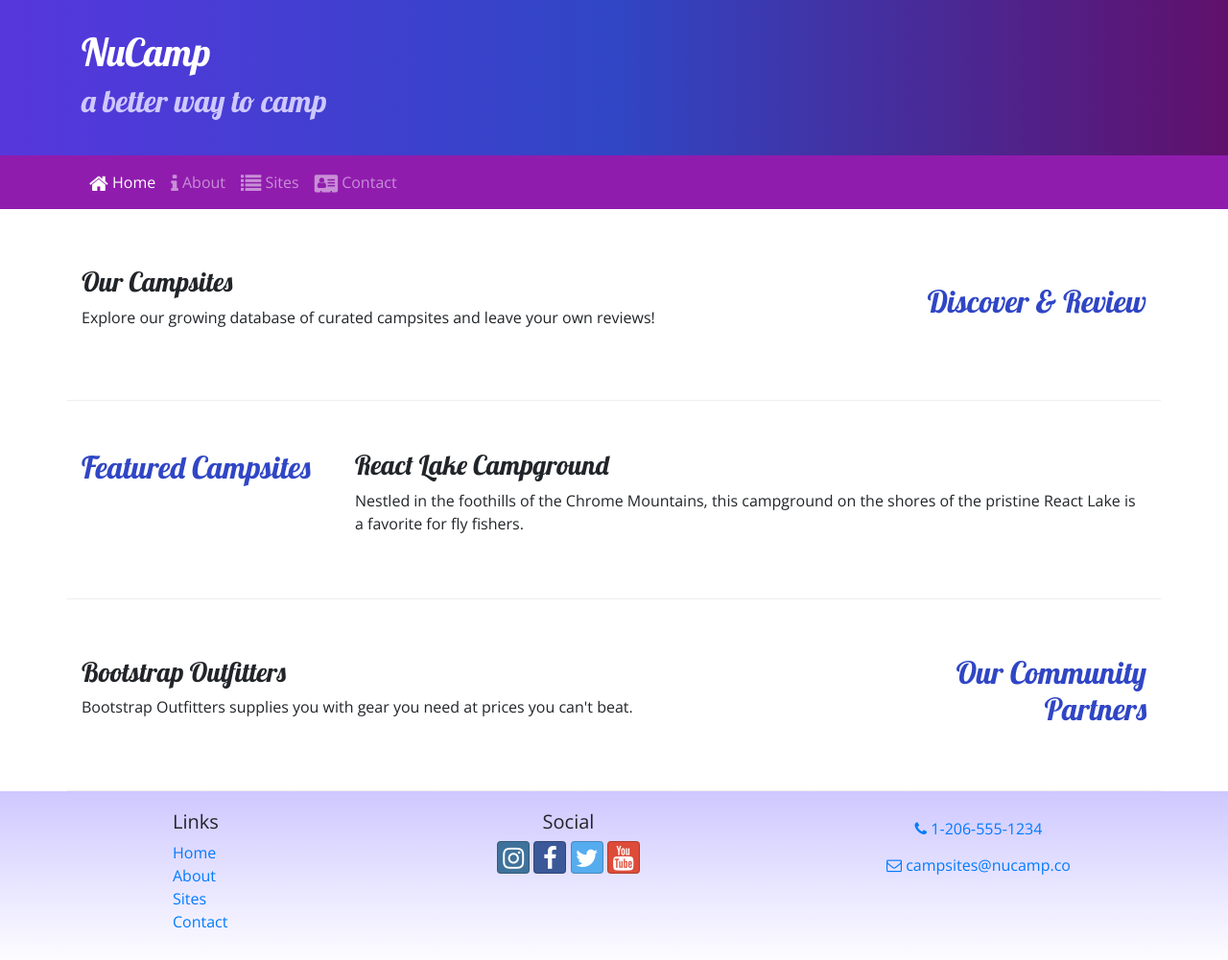
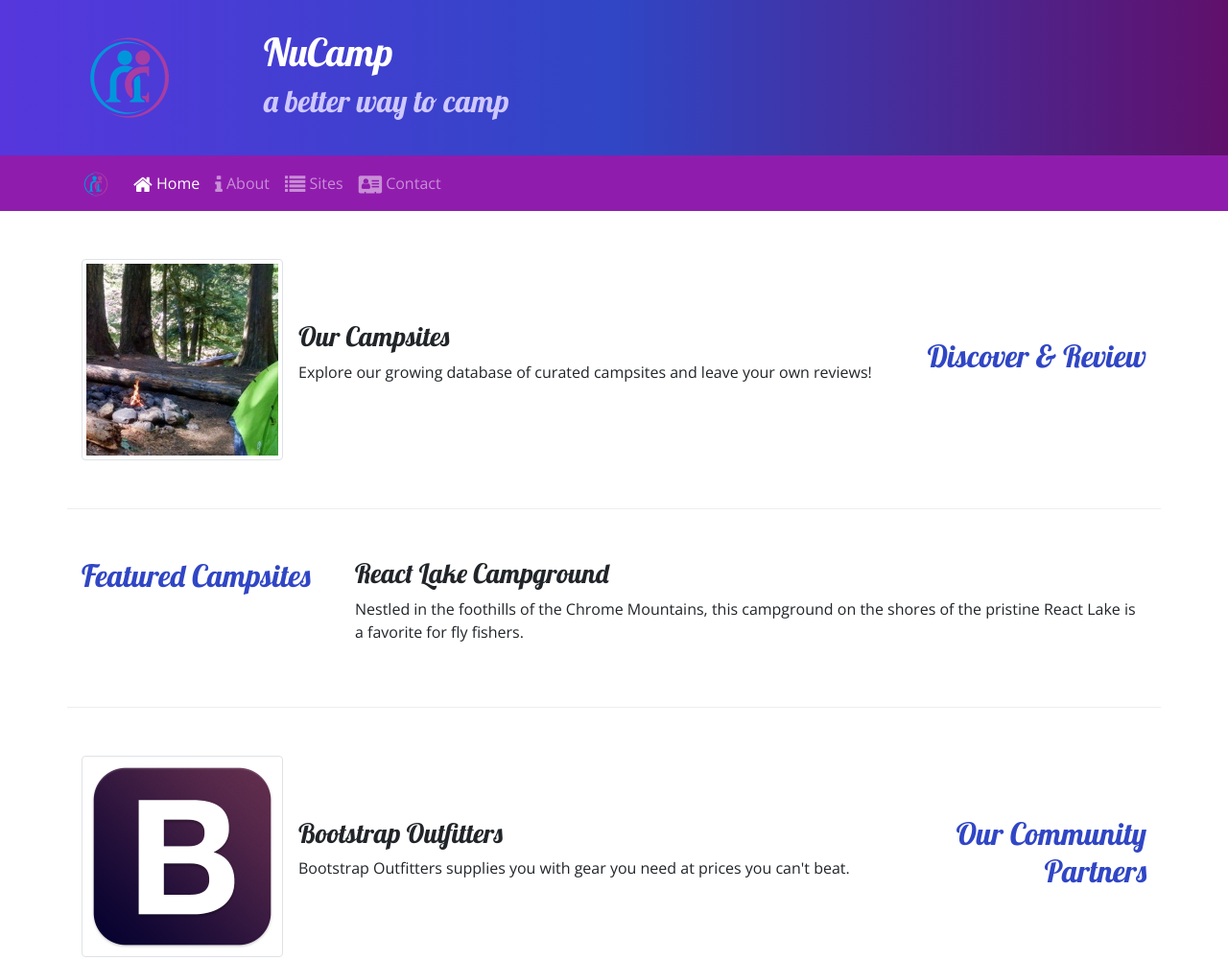
Before and after one commit to eslazyk10/nucamp-campsite, a website: page index.html in a window 1280 px wide. Shown: the top 1001 px of the page at 96% size. Drawn offline with nearby package versions, Linux system fonts and the light colour scheme.

Commit message:
media and images

```diff
--- a/index.html
+++ b/index.html
@@ -20,6 +20,9 @@
         <header class="jumbotron jumbotron-fluid">
             <div class="container">
                 <div class="row">
+                    <div class="col-4 col-sm-3 col-md-2 align-self-center">
+                        <a href="index.html"><img src="img/img/logo.png" class="img-fluid" /></a>
+                    </div>
                     <div class="col">
                         <h1>NuCamp</h1>
                         <h2>a better way to camp</h2>
@@ -30,7 +33,8 @@
 
         <nav class="navbar navbar-expand-sm navbar-dark sticky-top">
             <div class="container">
-                <button class="navbar-toggler ml-auto" type="button" data-toggle="collapse" data-target="#nucampNavbar">
+                <a class="navbar-brand" href="#"><img src="img/img/logo.png" alt="logo" height="30" width="30"></a>
+                <button class="navbar-toggler" type="button" data-toggle="collapse" data-target="#nucampNavbar">
                     <span class="navbar-toggler-icon"></span>
                 </button>
                 <div class="collapse navbar-collapse" id="nucampNavbar">
@@ -50,8 +54,14 @@
                     <h2 class="text-sm-right">Discover & Review</h2>
                 </div>
                 <div class="col">
-                    <h3>Our Campsites</h3>
-                    <p class="d-none d-sm-block">Explore our growing database of curated campsites and leave your own reviews!</p>
+                    <div class="media">
+                        <img class="d-flex mr-3 img-thumbnail" src="img/img/breadcrumb-trail-thumb.jpg" alt="Breadcrumb Trail" />
+                        <div class="media-body align-self-center">
+                            <h3>Our Campsites</h3>
+                            <p class="d-none d-sm-block">Explore our growing database of curated campsites and leave your own reviews!
+                            </p>
+                        </div>
+                    </div>
                 </div>
             </div>
 
@@ -71,8 +81,14 @@
                 <h2 class="text-sm-right">Our Community Partners</h2>
             </div>
             <div class="col">
-                <h3>Bootstrap Outfitters</h3>
-                <p class="d-none d-sm-block">Bootstrap Outfitters supplies you with gear you need at prices you can't beat.</p>
+                <div class="media">
+                    <img class="d-flex mr-3 img-thumbnail" src="img/img/bootstrap-thumb.png" alt="Bootstrap Outfitters" />
+                    <div class="media-body align-self-center">
+                        <h3>Bootstrap Outfitters</h3>
+                        <p class="d-none d-sm-block">Bootstrap Outfitters supplies you with gear you need at prices you can't beat.
+                        </p>
+                    </div>
+                </div>
             </div>
         </div>
         </div>
```
Also changed, not shown: aboutus.html (+5 -1 lines), contactus.html (+5 -1 lines), img/img/bootstrap-thumb.png (added), img/img/breadcrumb-trail-thumb.jpg (added), img/img/breadcrumb-trail.jpg (added), img/img/chrome-river-thumb.jpg (added), img/img/chrome-river.jpg (added), img/img/logo.png (added), img/img/react-lake-thumb.jpg (added), img/img/react-lake.jpg (added).
